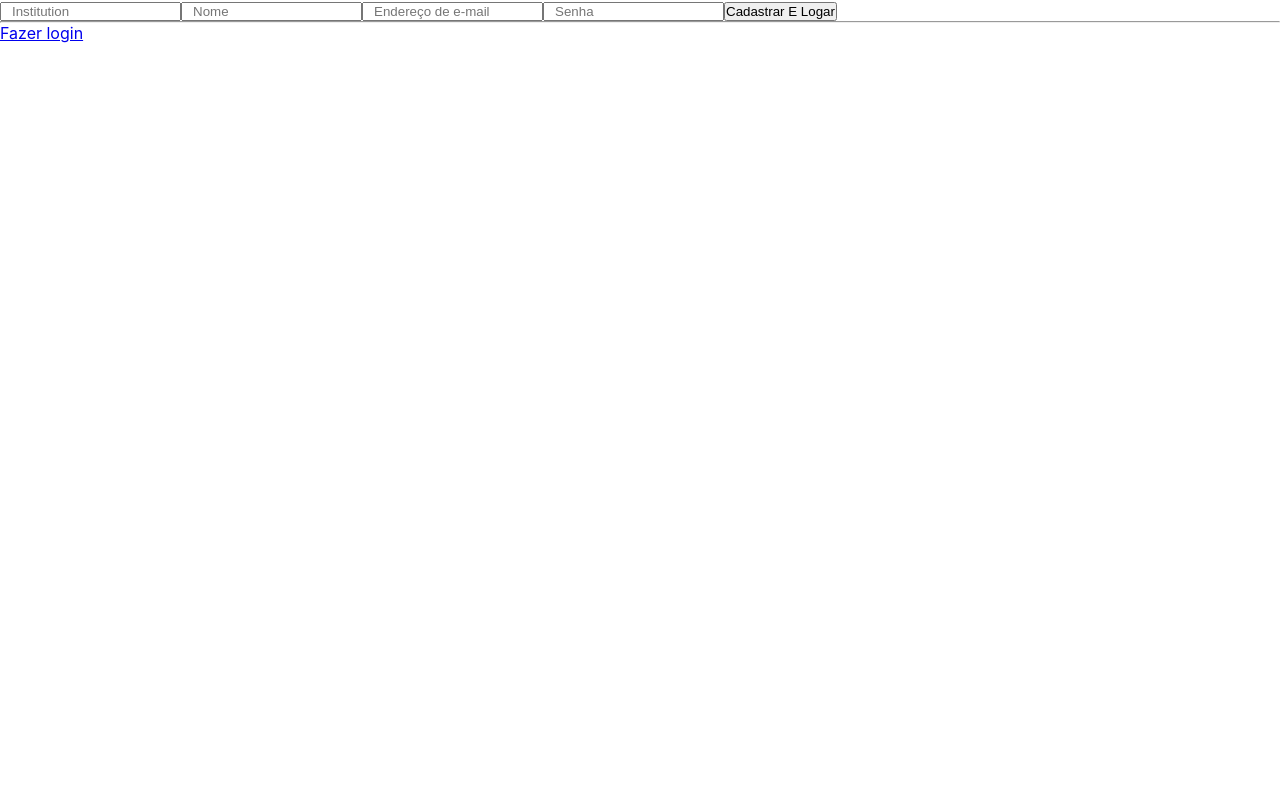
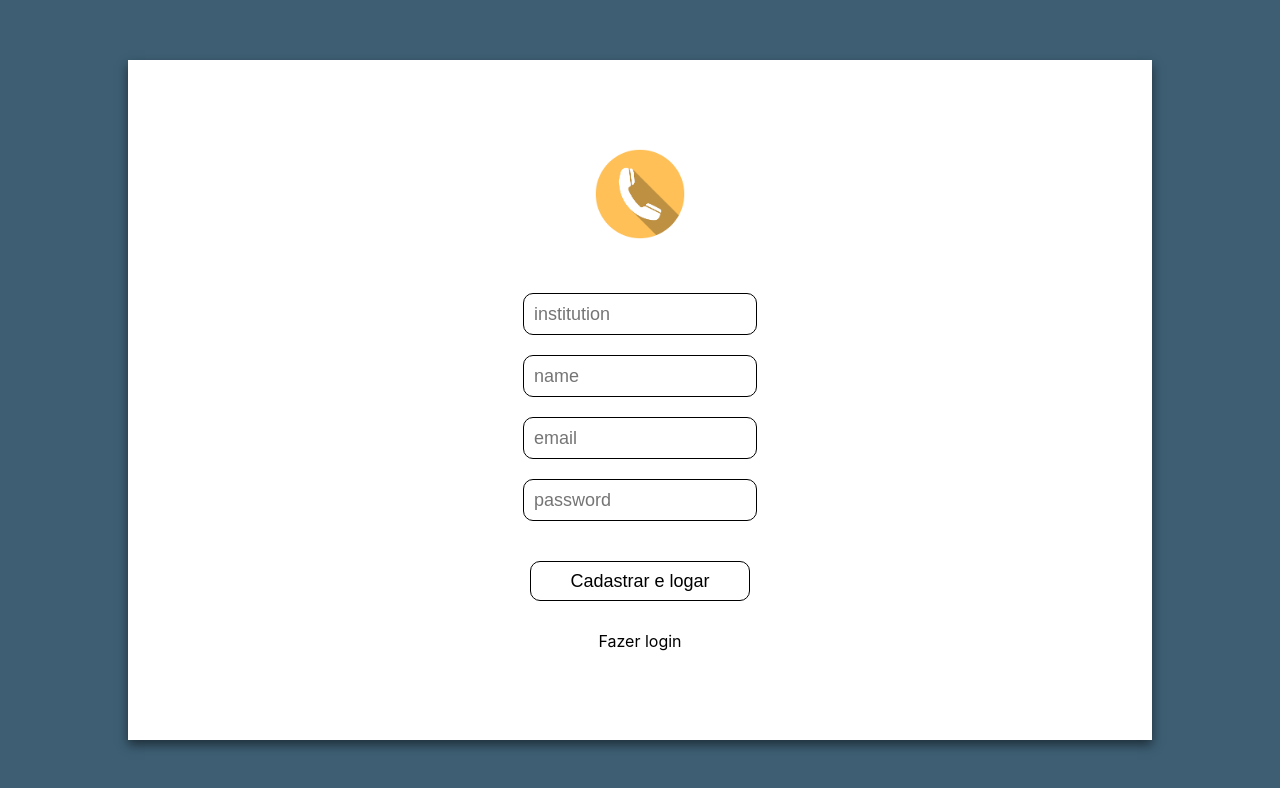
Before and after one commit to lsmar/IronHack_WEBDEV_Final_Front, a React (Create React App) app: page /signup in a window 1280 px wide. Shown: the top 788 px of the page. Built offline with nearby package versions, Linux system fonts and the light colour scheme.

Commit message:
Page-login and singup - base

```diff
--- a/src/App.css
+++ b/src/App.css
@@ -3,6 +3,7 @@
   padding: 0;
 }
 
+/*COMPONENT*/
 .component-navbar-nav{
   background-color: red;
   position: fixed;
@@ -91,8 +92,8 @@
   padding-left: 10px;
 }
 
-/*Login*/
-.page-login-bcg{
+/*pages login and signup*/
+.page-loginSignup-bcg{
   background-color: #3D5E73;
   height: 100vh;
   width: 100vw;
@@ -101,7 +102,7 @@
   align-items: center;
 }
 
-.page-login-container{
+.page-loginSignup-container{
   background-color: #fff;
   width: 80vw;
   height: 85vh;
@@ -112,7 +113,7 @@
   justify-content: center;
 }
 
-.page-login-linkSignup{
+.page-loginSignup-link{
   margin-top: 30px;
   text-decoration: none;
   color: black;
--- a/src/pages/Login.jsx
+++ b/src/pages/Login.jsx
@@ -46,14 +46,14 @@ class Login extends Component {
 
   render() {
     return (
-      <div className='page-login-bcg'>
-        <form className='page-login-container' onSubmit={this.handleLogin}>
+      <div className='page-loginSignup-bcg'>
+        <form className='page-loginSignup-container' onSubmit={this.handleLogin}>
         <Logo />
           {this.state.error && <p>{this.state.error}</p>}
           <Input type="email" placeholder="E-mail" name="email" handleChange={this.handleFormEdit} />
           <Input type="password" placeholder="Senha" name="password" handleChange={this.handleFormEdit} />
           <Button type="submit" label={'Logar'}/>
-          <Link className='page-login-linkSignup' to="/signup">Cadastrar Instituição</Link>
+          <Link className='page-loginSignup-link' to="/signup">Cadastrar Instituição</Link>
         </form>
       </div>
     );
--- a/src/pages/SignUp.jsx
+++ b/src/pages/SignUp.jsx
@@ -2,6 +2,9 @@ import React, { Component } from "react";
 import  {Link} from "react-router-dom";
 import apiAxios from "../services/api"
 import { login } from "../services/auth";
+import Input from "../components/input";
+import Button from "../components/Button";
+import Logo from "../components/Logo";
 
 class SignUp extends Component {
   constructor(props){
@@ -33,7 +36,7 @@ class SignUp extends Component {
       } catch (err) {
         debugger;
         console.log(err);
-        this.setState({ error: "Ocorreu um erro ao registrar sua conta. T.T" });
+        this.setState({ error: "Ocorreu um erro ao registrar sua conta." });
       }
     }
   };
@@ -44,37 +47,36 @@ class SignUp extends Component {
 
   render() {
     return (
-      <div>
-        <form onSubmit={this.handleSignUp}>
-
+      <div className='page-loginSignup-bcg'>
+        <form className='page-loginSignup-container' onSubmit={this.handleSignUp}>
+        <Logo />
           {this.state.error && <p>{this.state.error}</p>}
-          <input
+          <Input
             type="text"
             placeholder="Institution "
             name="institution"
-            onChange={this.handleFormEdit}
+            handleChange={this.handleFormEdit}
           />
-          <input
+          <Input
             type="text"
             placeholder="Nome "
             name="name"
-            onChange={this.handleFormEdit}
+            handleChange={this.handleFormEdit}
           />
-          <input
+          <Input
             type="email"
             placeholder="Endereço de e-mail"
             name="email"
-            onChange={this.handleFormEdit}
+            handleChange={this.handleFormEdit}
           />
-          <input
+          <Input
             type="password"
             placeholder="Senha"
             name="password"
-            onChange={this.handleFormEdit}
+            handleChange={this.handleFormEdit}
           />
-          <button type="submit">Cadastrar E Logar</button>
-          <hr />
-          <Link to="/">Fazer login</Link>
+          <Button type="submit" label={'Cadastrar e logar'}/>
+          <Link className='page-loginSignup-link' to="/">Fazer login</Link>
         </form>
       </div>
     );
```
